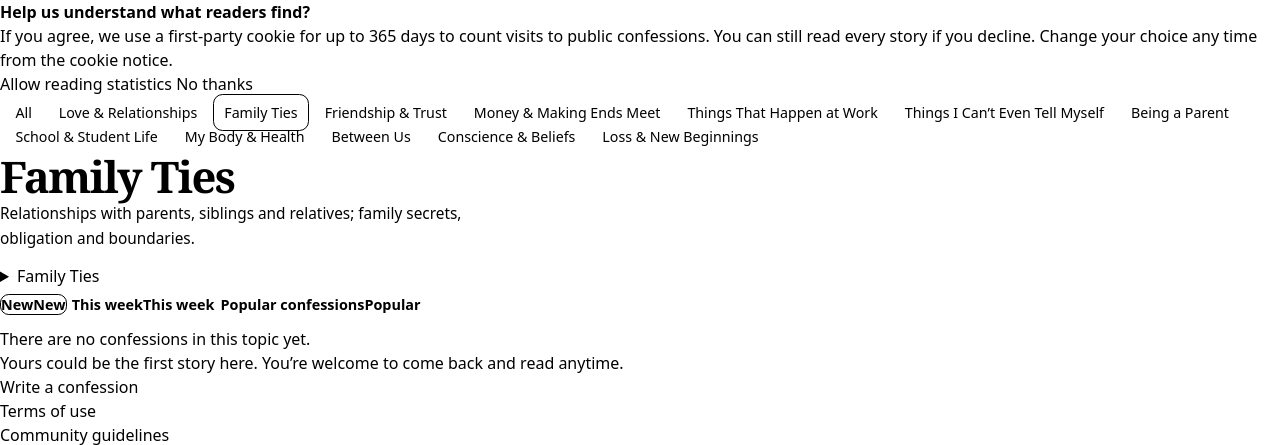
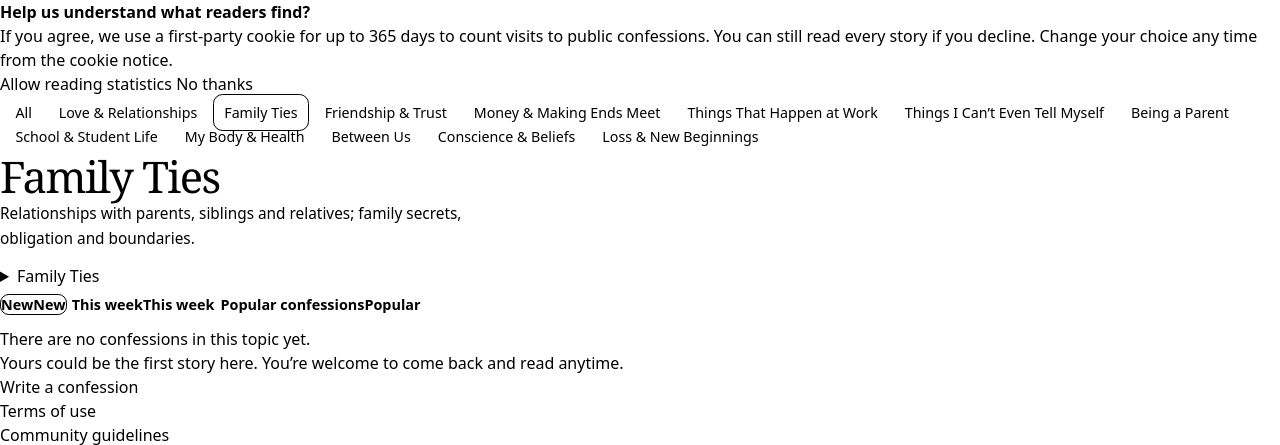
Before and after one commit to fuadoglu/LavbeEtiraf, a Laravel app: page /en/topics/family?sort=new in a window 1280 px wide. Shown: the part 144-589 px from the top of the page. Run offline with Laravel 12, Linux system fonts and the light colour scheme; data that the repository does not hold is empty; style sheets or scripts are compiled from the project's sources.

Commit message:
Apply regular weight to the category page heading

```diff
--- a/resources/css/plum-ink.css
+++ b/resources/css/plum-ink.css
@@ -50,7 +50,7 @@
     margin-block-end: .8rem;
 }
 
-.feed-heading h1.category-title {
+#feed-title.category-title {
     font-weight: 400;
 }
 
```
